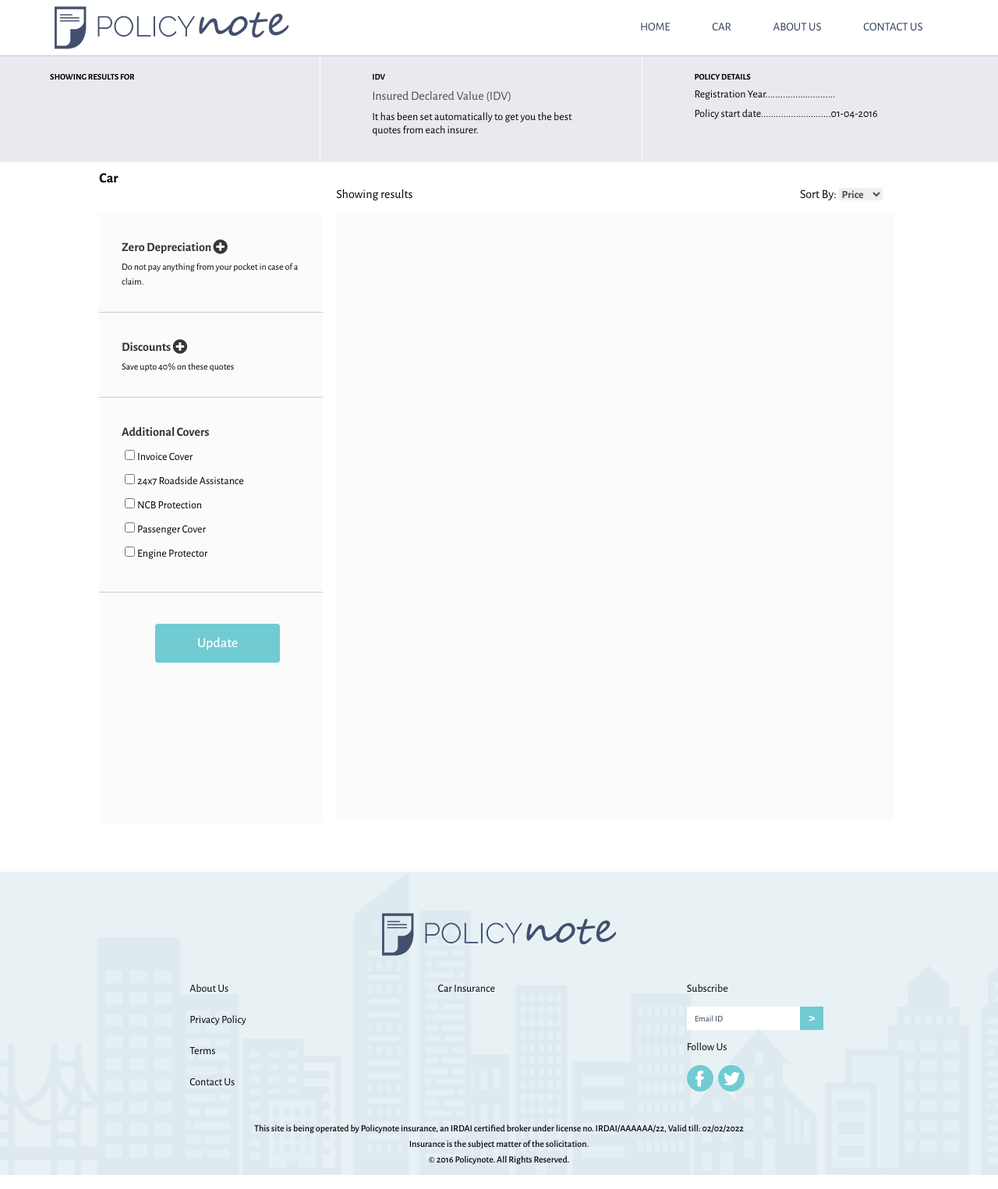
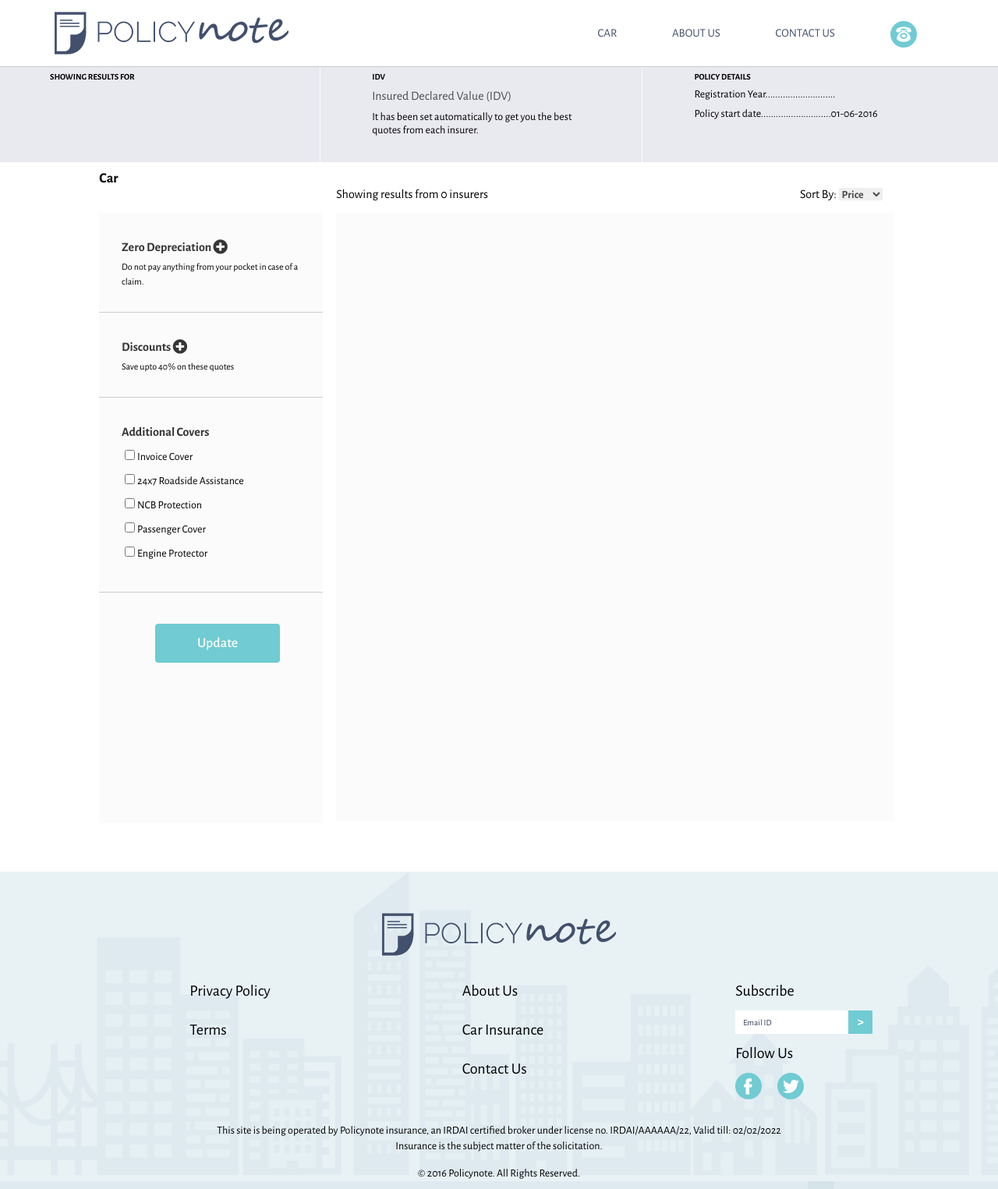
Before and after one commit to kishor-cosmodea/policynote, a PHP site: page /car-compare.php in a window 1280 px wide. Shown: the whole page at 78% size. Run offline with PHP 8.4, Linux system fonts and the light colour scheme; data that the repository does not hold is empty; some libraries are stand-ins or nearby versions.

Commit message:
#55 Minor homepage updated

```diff
--- a/assets/css/style.css
+++ b/assets/css/style.css
@@ -166,11 +166,11 @@
   vertical-align: top;
 }
 
-nav ul li { margin: 0 0 0 -1px; }
-
-nav ul li:last-child { padding: 0; }
-
-h1 { padding: 8px 0; }
+nav ul li { margin: 34px 34px 0; }
+
+nav ul li:last-child { margin: 26px 34px 0; }
+
+h1 { padding: 15px 0; }
 
 h1 a {
   width: 300px;
@@ -183,17 +183,18 @@
 nav { float: right; }
 
 nav ul li a {
-  padding: 26px;
+  /*padding: 26px;*/
   display: block;
   text-transform: uppercase;
-  color: #2f3e5c;
+  color: #44516d;
   font-size: 15px;
-  font-weight: 300;
+  font-weight: 400;
 }
 
 nav ul li a:hover, .active {
-  color: #fff;
-  background: #70cbd2;
+  color: #70cbd2;
+  /*font-weight: 700;*/
+  /*background: #70cbd2;*/
 }
 
 .active { font-weight: 700; }
@@ -231,16 +232,16 @@
 
   .foot-content ul:first-child { margin: 0; }
 
-  .foot-content ul li { margin: 5px 0; }
+  /*.foot-content ul li { margin: 5px 0; }*/
 
   .foot-content ul li a, .foot-content li span {
     color: #000;
-    font-weight: 300;
-    font-size: 14px;
-    line-height: 35px;
+    font-weight: 400;
+    font-size: 20px;
+    line-height: 50px;
   }
 
-  .foot-content ul li a:hover { text-decoration: underline; }
+  /*.foot-content ul li a:hover { text-decoration: underline; }*/
 
   .foot-content ul li #sub-email {
     padding: 15px 11px;
@@ -255,11 +256,11 @@
 
   .foot-content ul li #sub-email:hover { background: #359fa7; }
 
-  .fb, .tw { display: inline-block; }
-
-  .tw { margin: 0 2% 32px; }
-
-  .foot-content ul li a.fb, .foot-content ul li a.tw {
+  .cl, .fb, .tw { display: inline-block; }
+
+  .foot-content .tw { margin: 0 10% 0; }
+
+    a.cl,  a.fb,  a.tw {
     border-radius: 50%;
     background-color: #70cbd2;
     width: 34px;
@@ -267,27 +268,34 @@
     text-indent: -9999px;
   }
 
+  .cl { background: url("../images/call.png") 7px 7px no-repeat; }
+
   .fb { background: url("../images/facebook.png") 11px 7px no-repeat; }
 
   .tw { background: url("../images/twitter.png") 7px 9px no-repeat; }
 
-  .foot-content ul li a.fb:hover {
+    a.cl:hover {
+    background: url("../images/call.png") 7px 7px no-repeat;
+    background-color: #3e9ca3 ;  }
+
+    a.fb:hover {
     background: url("../images/facebook.png") 11px 7px no-repeat;
     background-color: #3e9ca3 ;  }
 
-    .foot-content ul li a.tw:hover {
+    a.tw:hover {
       background: url("../images/twitter.png") 7px 9px no-repeat;
       background-color: #3e9ca3 ; }
 
       .foot-content .foot-irda {
-        font-size: 12px;
-        font-weight: 500;
+        font-size: 14px;
+        font-weight: 400;
         text-align: center;
         line-height: 20px;
         color: #000;
       }
 
-      .foot-content .foot-irda:first-child { margin: 0; }
+      .foot-content ul + .foot-irda { margin: 28px 0 0 0; }
+       .foot-content .foot-irda:last-child { margin: 15px 0 0 0; }
 
       .foot-content ul li input {
         width: 135px;
@@ -307,12 +315,12 @@
 
       .main-content {
         margin: 62px 0 0 0;
-        background: url("../images/main-banner.jpg") top center;
+        background: url("../images/main-banner.png") top center;
         background-size: cover;
       }
 
       .main-text {
-        padding: 0 8% 288px 0;
+        padding: 0 8% 360px 0;
         text-align: right;
       }
 
@@ -456,8 +464,8 @@
       .ins-gq h2 {
         padding: 16px 0;
         color: #fff;
-        font-size: 34px;
-        font-weight: 400;
+        font-size: 42px;
+        font-weight: 700;
         text-align: center;
       }
 
@@ -535,7 +543,7 @@
       .car-content {
         margin: 7px 0 0 0;
         padding: 354px 0 0 0;
-        background: url("../images/car.jpg") top center;
+        background: url("../images/main-banner.png") top center;
         background-size: cover;
         text-align: center;
       }
@@ -589,7 +597,7 @@
       }
 
       .car-get button.btn-quote {
-        /*padding: 15px 15px;*/
+        padding: 15px 15px;
         border-radius: 4px;
         color: #fff;
         background: #70cbd2;
--- a/assets/js/script.js
+++ b/assets/js/script.js
@@ -111,15 +111,11 @@
 
 //Clear fuel type and variant
 $( "#car-model" ).on('click', function() {
-		$('.sel-fuel option, .sel-var option').prop('selected', function () {
+		$('.sel-fuel option, .sel-var option, .car-year option, .polstat option, .claimstat option, .ncbpolicy option').prop('selected', function () {
 			return this.defaultSelected;
 		});
 
 
-// $( ".car-year" ).on('click', function() {
-// 		$('.polstat option, .claimstat option, .ncbpolicy option').prop('selected', function () {
-// 			return this.defaultSelected;
-// 		});
 
 
 		//Call to selected car brand
@@ -136,7 +132,6 @@
 	      //alert("error");
 	    }
 	  });
-
 	});
 
 	function fueltype (data) {
@@ -146,7 +141,6 @@
 			//console.log(typefuel);
 			if (typefuel) {
 				$.each(data, function (index, element) {
-					$('.sel-var').append('<option value="" disabled selected>Variant</option>');
 					if (element.fuel_type == typefuel) {
               $('.sel-var').append('<option>'+element.model_id.model_name +' - '+element.varient +'</option>');
             }
@@ -156,7 +150,6 @@
 	}
 
     //Get car brand name
-    $("#car-model").change(function(){
     	$("#car-hide").val($("#car-model").find("option:selected").text());
   	});
 
--- a/car-compare.php
+++ b/car-compare.php
@@ -46,7 +46,7 @@
 		//echo $claimstat;
 	}
 
-	$int = (int)$ncb;
+	$intval = (int)$ncb;
 
 	//echo $carreg;
 	//echo $year;
@@ -62,7 +62,7 @@
 	  "make"=> $carname,
 	  "model"=> $model,
 	  "variant"=> $vari,
-	  "ncbPolicy"=> $int,
+	  "ncbPolicy"=> $intval,
 	  "claimStatus"=> $claimstat,
 	  "idv"=>"0",
 	  "insurancePerecentage"=>"0",
@@ -105,10 +105,10 @@
 <div class="container">
 	<div class="car-sel-info">
 		<div>
-			<p>SHOWING RESULTS FOR</p>
-			<span class="car-name"><?php $_POST['carname'] ?></span>
-			<span><?php $variant ?></span>
-			<span><?php $carreg ?></span>
+			<p>SHOWING RESULTS FOR <!-- <span onclick="goBack()"> Edit</span> --></p>
+			<span class="car-name"><?php echo $carname; ?></span>
+			<span><?php echo $variant; ?></span>
+			<span><?php echo $carreg; ?></span>
 		</div>
 		<div>
 			<p>IDV</p>
@@ -117,8 +117,8 @@
 		</div>
 		<div>
 			<p>POLICY DETAILS</p>
-			<span>Registration Year............................<?php $year ?></span>
-			<span>Policy start date............................01-04-2016</span>
+			<span>Registration Year............................<?php echo $year; ?></span>
+			<span>Policy start date............................01-06-2016</span>
 		</div>
 	</div>
 	<div class="wrapper">
@@ -156,7 +156,7 @@
 			</div>
 			<div class="car-wrap-plan">
 				<div class="car-plan">
-					<span>Showing results</span>
+					<span>Showing results from <?php echo count($resp); ?> insurers</span>
 					<div>
 						<span class="car-sort">Sort By:</span>
 						<select name="car-price" class="car-price">
--- a/car-insurance.php
+++ b/car-insurance.php
@@ -67,7 +67,7 @@
 
         <input type="text" name="carreg" placeholder="Registration Number"/>
 
-           <select class="car-year" name="year">
+           <select name="year" class="car-year">
              <option value="" disabled selected>Registration Year</option>
              <option value="2016">2016</option>
              <option value="2015">2015</option>
@@ -81,7 +81,7 @@
              <option value="2007">2007</option>
            </select>
 
-        <select name="SelPolStat" class="polstat">
+        <select name="policyStatus" class="polstat">
           <option value="" disabled selected>Policy Status</option>
           <option value="Buy New" class="buynew">Buy New</option>
           <option value="Renew" class="renew">Renew</option>
--- a/footer.php
+++ b/footer.php
@@ -7,13 +7,13 @@
       	<a href="index.php" title="Policynote">Policynote</a>
       </h2>
 			<ul>
-				<li><a href="about-us.php" title="About Us">About Us</a></li>
 				<li><a href="privacy-policy.php" title="Privacy Policy">Privacy Policy</a></li>
 				<li><a href="terms.php" title="Terms">Terms</a></li>
-				<li><a href="contact-us.php" title="Contact Us">Contact Us</a></li>
 			</ul>
       <ul>
+      	<li><a href="about-us.php" title="About Us">About Us</a></li>
         <li><a href="car-insurance.php" title="Car Insurance">Car Insurance</a></li>
+        <li><a href="contact-us.php" title="Contact Us">Contact Us</a></li>
         <!-- <li><a href="health-insurance.php" title="Health Insurance">Health Insurance</a></li> -->
       </ul>
 			<ul>
--- a/header.php
+++ b/header.php
@@ -80,11 +80,16 @@
                 </h1>
                 <nav>
                     <ul>
-                        <li><a id="nav-home" href="index.php" title="Home">Home</a></li>
+                        <!-- <li><a id="nav-home" href="index.php" title="Home">Home</a></li> -->
                         <li><a id="nav-car" href="car-insurance.php" title="Car">Car</a></li>
                         <!-- <li><a id="nav-health" href="health-insurance.php" title="Health">Health</a></li> -->
                         <li><a id="nav-about" href="about-us.php" title="About Us">About Us</a></li>
                         <li><a id="nav-contact" href="contact-us.php" title="Contact Us">Contact Us</a></li>
+                        <li>
+                            <a href="tel:123321123" class="cl" title="call">cl</a>
+                            <!-- <a href="https://www.facebook.com/" target="_blank" class="fb" title="Facebook">fb</a>
+                            <a href="https://twitter.com/" target="_blank" class="tw" title="Twitter">tw</a> -->
+                        </li>
                     </ul>
                 </nav>
             </div>
```
Also changed, not shown: assets/images/call.png (added), 1 other file.
